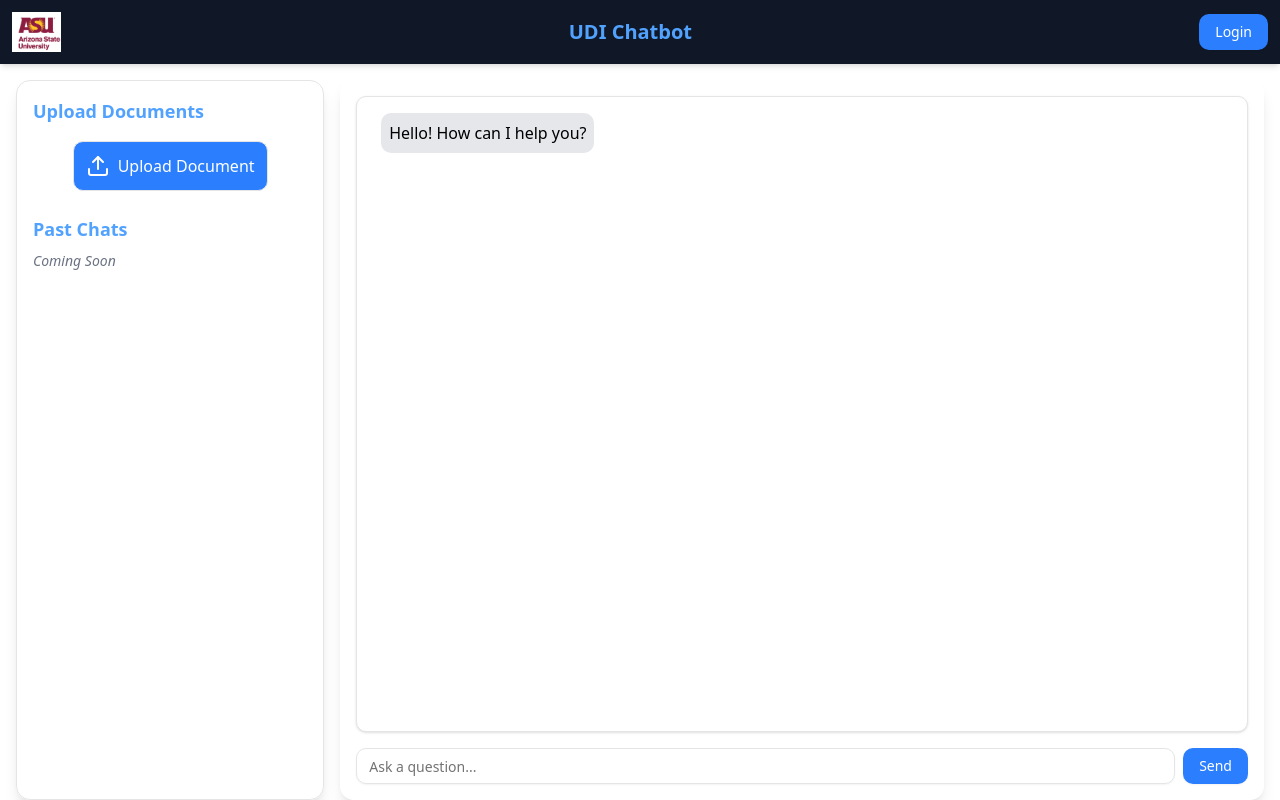
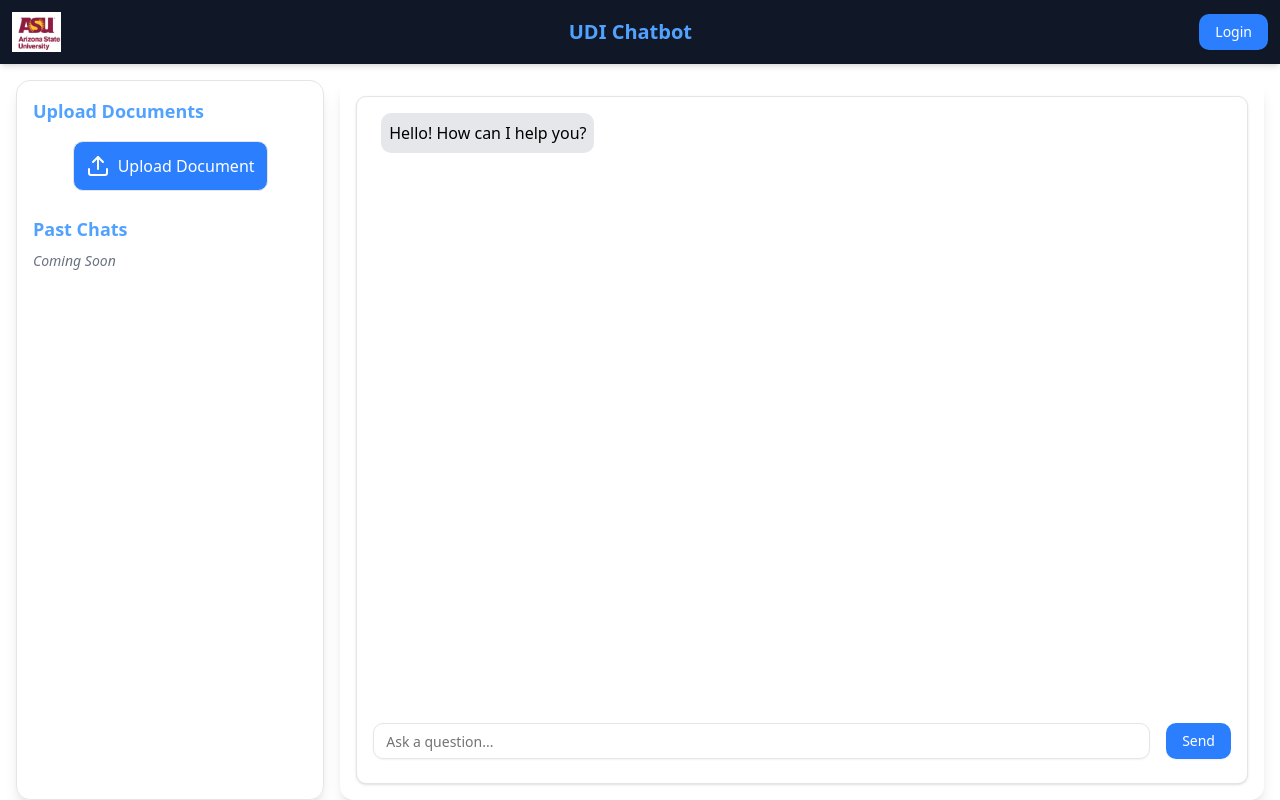
Before and after one commit to moreshwarnabar/udi-chatbot, a React (Vite) app in the folder frontend/frontend-int/: page / in a window 1280 px wide. Built offline with nearby package versions, Linux system fonts and the light colour scheme.

Commit message:
updated chat window layout

```diff
--- a/frontend/frontend-int/src/App.tsx
+++ b/frontend/frontend-int/src/App.tsx
@@ -1,7 +1,6 @@
 import { useState } from 'react';
 import { Message } from './types';
 import ChatWindow from './components/ChatWindow';
-import ChatInput from './components/ChatInput';
 import UploadFile from './components/UploadFile';
 import PastChats from './components/PastChats';
 import Navbar from './components/Navbar';
@@ -50,11 +49,11 @@ const App = () => {
             <PastChats />
           </div>
           <div className="w-3/4 flex flex-col shadow-lg rounded-xl p-4">
-            <ChatWindow messages={messages} />
-            <ChatInput
+            <ChatWindow
+              messages={messages}
               input={input}
-              onChangeHandler={e => setInput(e.target.value)}
-              onClickHandler={handleSendMessage}
+              inputHandler={e => setInput(e.target.value)}
+              sendMessageHandler={handleSendMessage}
             />
           </div>
         </main>
--- a/frontend/frontend-int/src/components/ChatInput.tsx
+++ b/frontend/frontend-int/src/components/ChatInput.tsx
@@ -14,7 +14,7 @@ const ChatInput = ({
   onClickHandler,
 }: ChatInputProps) => {
   return (
-    <div className="flex gap-2 mt-4">
+    <div className="flex gap-4 mx-4">
       <Input
         type="text"
         placeholder="Ask a question..."
--- a/frontend/frontend-int/src/components/ChatWindow.tsx
+++ b/frontend/frontend-int/src/components/ChatWindow.tsx
@@ -1,9 +1,22 @@
 import { Card, CardContent } from '@/components/ui/card';
 import { Message } from '@/types';
+import ChatInput from '@/components/ChatInput';
 
-const ChatWindow = ({ messages }: { messages: Message[] }) => {
+interface ChatWindowProps {
+  messages: Message[];
+  input: string;
+  inputHandler: (e: React.ChangeEvent<HTMLInputElement>) => void;
+  sendMessageHandler: () => void;
+}
+
+const ChatWindow = ({
+  messages,
+  input,
+  inputHandler,
+  sendMessageHandler,
+}: ChatWindowProps) => {
   return (
-    <Card className="flex-1 overflow-auto pt-4 border rounded-lg">
+    <Card className="flex-1 justify-between overflow-auto pt-4 border rounded-lg">
       <CardContent>
         {messages.map((msg, idx) => (
           <div
@@ -18,6 +31,11 @@ const ChatWindow = ({ messages }: { messages: Message[] }) => {
           </div>
         ))}
       </CardContent>
+      <ChatInput
+        input={input}
+        onChangeHandler={inputHandler}
+        onClickHandler={sendMessageHandler}
+      />
     </Card>
   );
 };
```
